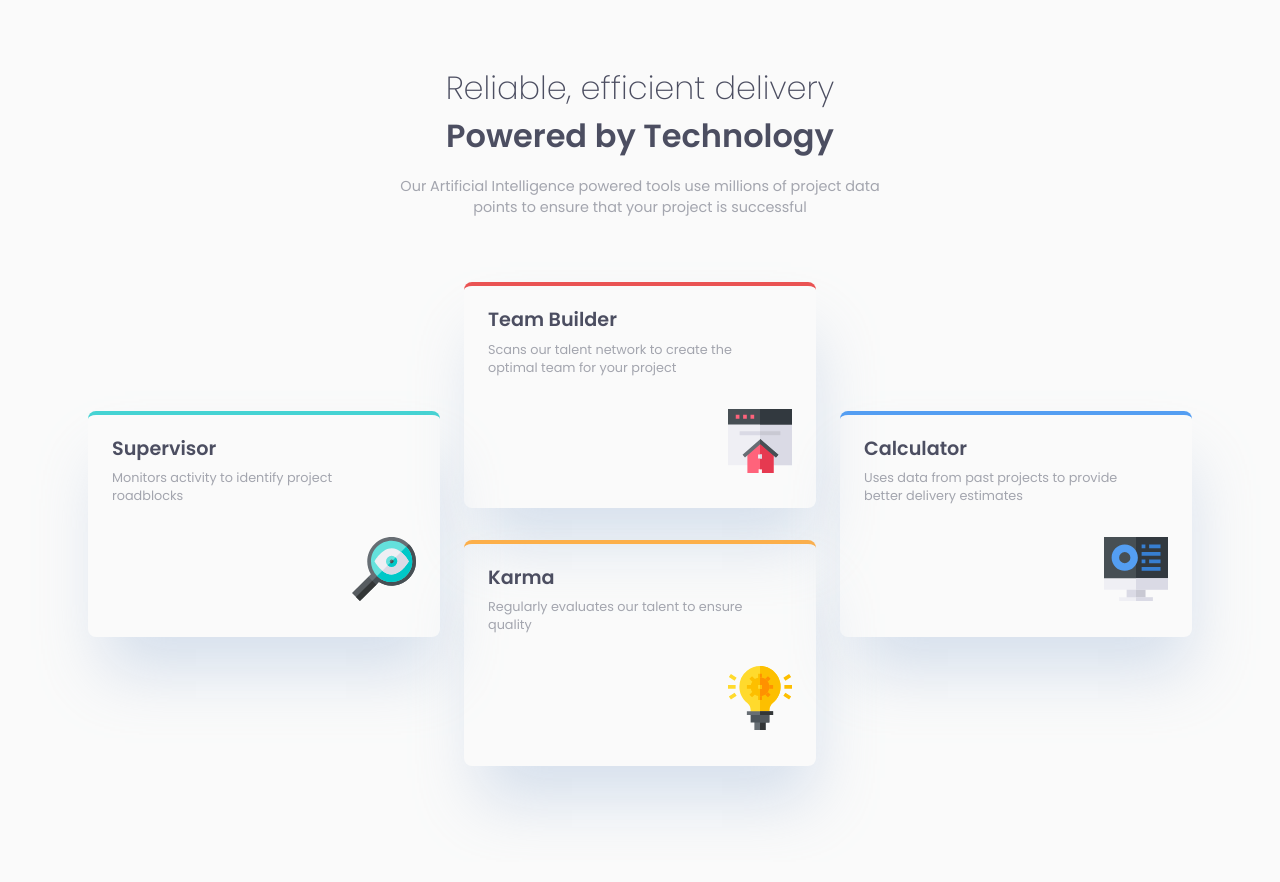
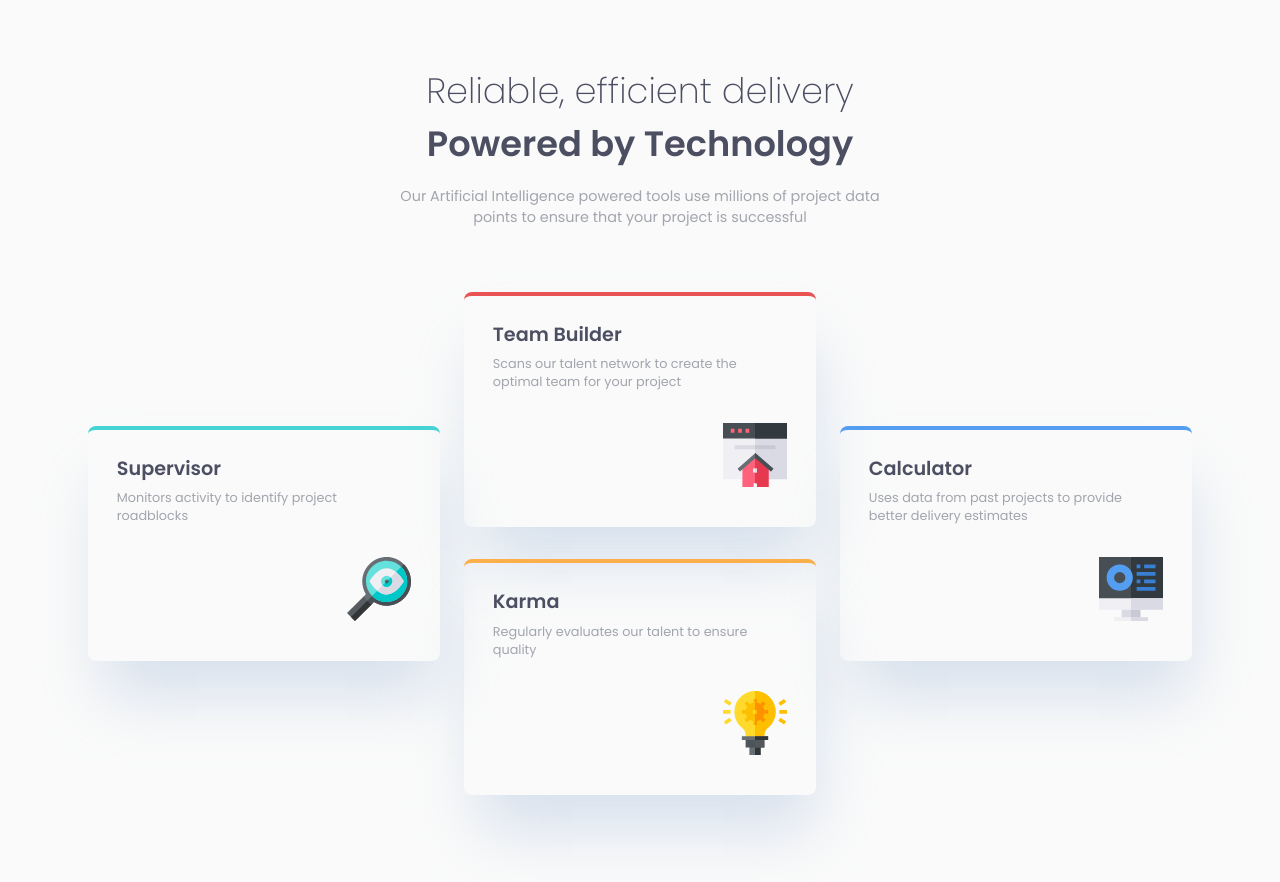
Before and after one commit to Deepali25-K/four-card-feature-section, a plain HTML site: page index.html in a window 1280 px wide. Drawn offline with Linux system fonts and the light colour scheme.

Commit message:
Add files via upload

```diff
--- a/styles.css
+++ b/styles.css
@@ -122,7 +122,7 @@ article{
   height: 100%;
   margin: 2rem 0;
   max-width: 22rem;
-  padding: 1.2rem 1.5rem;
+  padding: 1.5rem 1.8rem;
   overflow: hidden;
   box-shadow: 6px 43px 60px -10px rgba(168,191,219,0.45);
 }
@@ -192,9 +192,9 @@ img{
   }
 
   h1{
-    font-size: 2rem;
+    font-size: 2.2rem;
   }
 
   h2{
-    font-size: 2rem;
+    font-size: 2.2rem;
   }
```
